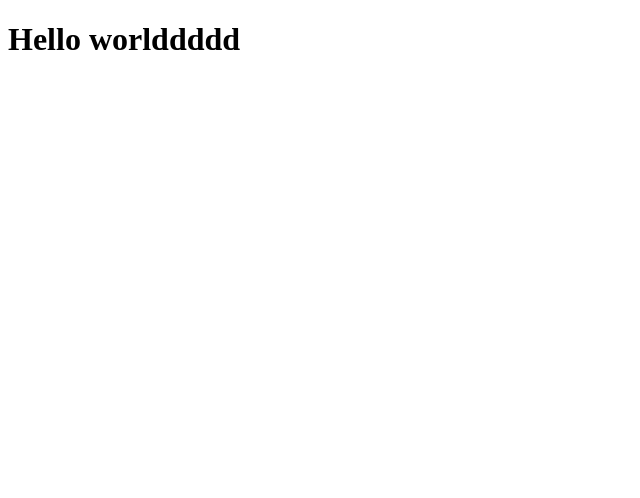
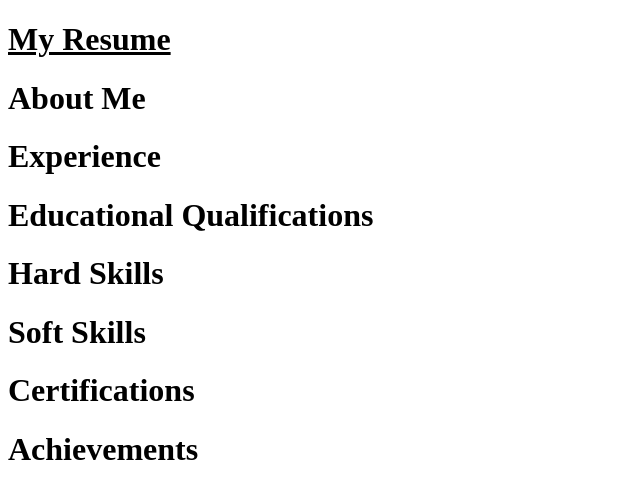
Before and after one commit to uthamprabhu/MyResumeWebsite, a plain HTML site: page index.html in a window 1280 px wide. Shown: the whole page, without its empty margins (0-640 px from the left). Drawn offline with Linux system fonts and the light colour scheme.

Commit message:
chnages 2 lol

```diff
--- a/index.html
+++ b/index.html
@@ -6,6 +6,14 @@
     <title>Document</title>
 </head>
 <body>
-    <h1>Hello worlddddd</h1>
+    <h1><u>My Resume</u></h1>
+
+    <h1>About Me</h1>
+    <h1>Experience</h1>
+    <h1>Educational Qualifications</h1>
+    <h1>Hard Skills</h1>
+    <h1>Soft Skills</h1>
+    <h1>Certifications</h1>
+    <h1>Achievements</h1>
 </body>
 </html>
```
